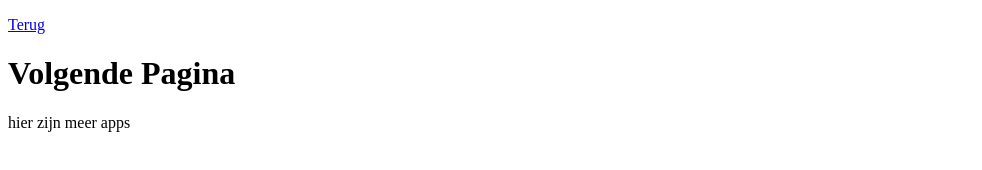
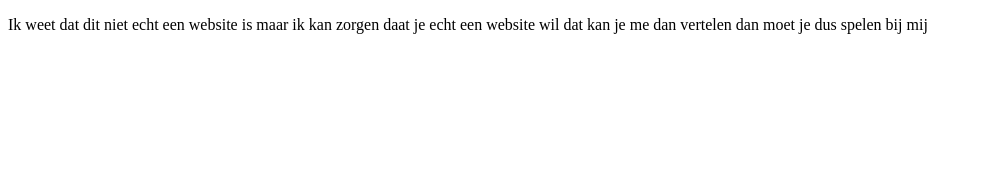
Before and after one commit to kidscoderdojoenschede/xanderlogtmeijer, a plain HTML site: page Lorenzo's_Cadeau/blaa.html in a window 1280 px wide. Shown: the whole page, without its empty margins (0-982 px from the left). Drawn offline with Linux system fonts and the light colour scheme.

Commit message:
rgtgrgdrghhzg

```diff
--- a/Lorenzo's_Cadeau/blaa.html
+++ b/Lorenzo's_Cadeau/blaa.html
@@ -1,11 +1,14 @@
 <!DOCTYPE html>
 <html>
 	<head>
-		<title>Volgende Pagina</title>
+		<title>Als je wilt Lorenzo</title>
 	</head>
 	<body>
-		<p><a href="Website_voor_mijn_app.html">Terug</a></p>
-		<h1>Volgende Pagina</h1>
-		<p> hier zijn meer apps</p>
+		<p>
+		Ik weet dat dit niet echt een website is maar
+		ik kan zorgen daat je echt een website wil dat kan je
+		me dan vertelen dan moet je dus spelen bij mij
+		</p>
+
 	</body>
 </html>
```
Also changed, not shown: Lorenzo's_Cadeau/Verjaardag_cadeau.html (+3 -1 lines).
